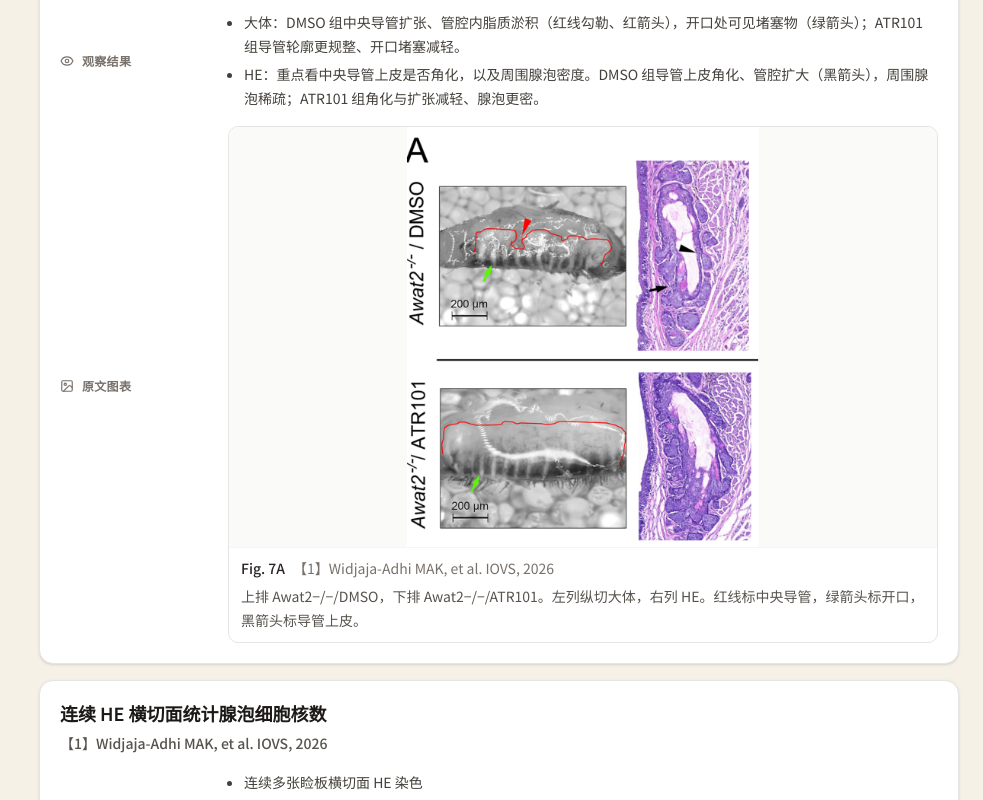
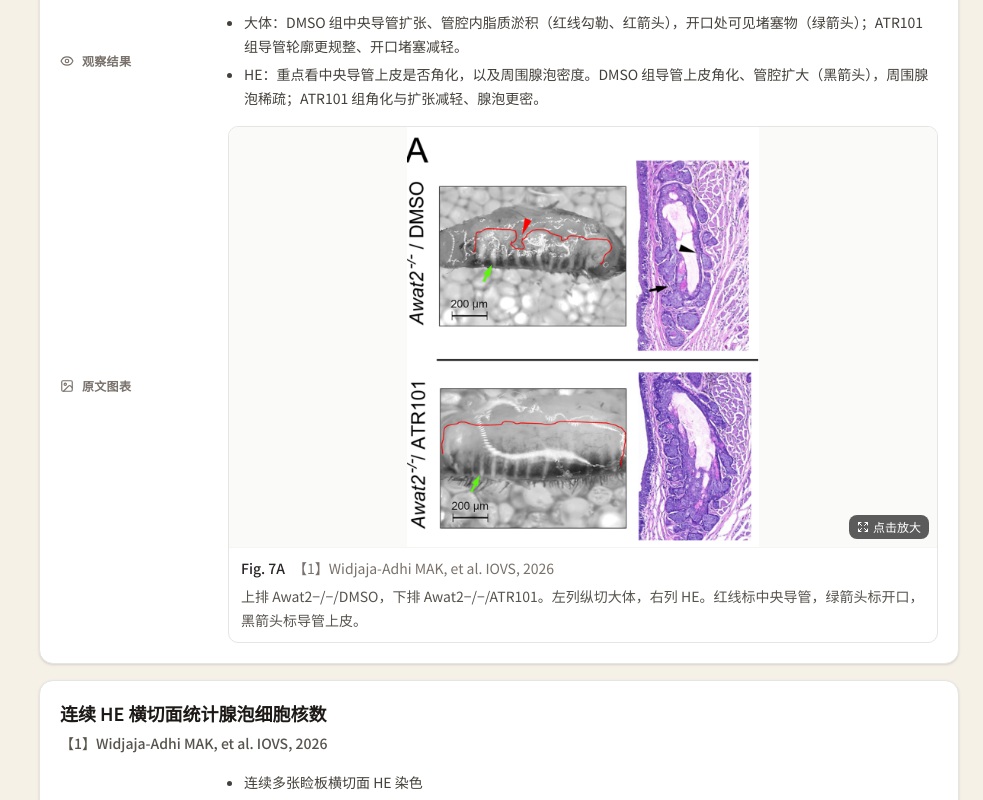
Before and after one commit to yyu337119-ship-it/Eyelid, a Next.js app: page / in a window 1280 px wide. Shown: the part 1000-1800 px from the top of the page, without its empty margins (297-1280 px from the left). Built offline with nearby package versions, Linux system fonts and the light colour scheme.

Commit message:
Make figure lightbox easier to open and see
Use DialogTrigger for the image click, darken the overlay, and widen the popup so original plates are readable.

Co-authored-by: tan606818 <tan606818@gmail.com>

```diff
--- a/src/components/figure-block.tsx
+++ b/src/components/figure-block.tsx
@@ -1,9 +1,14 @@
 "use client"
 
-import { useState } from "react"
 import Image from "next/image"
 import { Expand, ExternalLink, ImageOff } from "lucide-react"
-import { Dialog, DialogContent, DialogHeader, DialogTitle } from "@/components/ui/dialog"
+import {
+  Dialog,
+  DialogContent,
+  DialogHeader,
+  DialogTitle,
+  DialogTrigger,
+} from "@/components/ui/dialog"
 import { buttonVariants } from "@/components/ui/button"
 import { formatCites, type Figure, type SourceId } from "@/data/content"
 import { cn } from "@/lib/utils"
@@ -15,15 +20,14 @@ export function FigureBlock({
   figure: Figure
   sources: SourceId[]
 }) {
-  const [open, setOpen] = useState(false)
-
   return (
-    <figure className="overflow-hidden rounded-lg border border-stone-200 bg-white">
+    <div className="overflow-hidden rounded-lg border border-stone-200 bg-white">
       {figure.src ? (
-        <button
-          type="button"
-          onClick={() => setOpen(true)}
+        <Dialog>
+          <DialogTrigger
             className="group relative block w-full cursor-zoom-in bg-stone-50"
+            nativeButton={false}
+            render={<button type="button" />}
           >
             <Image
               src={figure.src}
@@ -32,11 +36,25 @@ export function FigureBlock({
               height={900}
               className="mx-auto h-auto max-h-[420px] w-auto object-contain"
             />
-          <span className="absolute right-2 bottom-2 inline-flex items-center gap-1 rounded-md bg-black/60 px-2 py-1 text-xs text-white opacity-0 transition group-hover:opacity-100">
+            <span className="absolute right-2 bottom-2 inline-flex items-center gap-1 rounded-md bg-black/70 px-2 py-1 text-xs text-white sm:opacity-90">
               <Expand className="size-3" />
-            放大
+              点击放大
             </span>
-        </button>
+          </DialogTrigger>
+          <DialogContent className="max-h-[92vh] w-[min(96vw,72rem)] max-w-none overflow-auto p-3 sm:max-w-none sm:p-4">
+            <DialogHeader>
+              <DialogTitle className="text-sm">{figure.paperFig}</DialogTitle>
+            </DialogHeader>
+            <Image
+              src={figure.src}
+              alt={figure.paperFig}
+              width={1800}
+              height={1200}
+              className="h-auto w-full object-contain"
+            />
+            <p className="text-sm leading-6 text-stone-600">{figure.caption}</p>
+          </DialogContent>
+        </Dialog>
       ) : (
         <div className="flex flex-col items-start gap-3 bg-stone-50 px-4 py-5">
           <div className="flex items-center gap-2 text-stone-500">
@@ -56,30 +74,13 @@ export function FigureBlock({
           ) : null}
         </div>
       )}
-      <figcaption className="space-y-1.5 border-t border-stone-100 px-3 py-2.5">
+      <div className="space-y-1.5 border-t border-stone-100 px-3 py-2.5">
         <p className="text-sm font-medium text-stone-800">
           {figure.paperFig}
           <span className="ml-2 font-normal text-stone-500">{formatCites(sources)}</span>
         </p>
         <p className="text-sm leading-6 text-stone-600">{figure.caption}</p>
-      </figcaption>
-      {figure.src ? (
-        <Dialog open={open} onOpenChange={setOpen}>
-          <DialogContent className="max-h-[92vh] max-w-5xl overflow-auto p-3 sm:max-w-5xl sm:p-4">
-            <DialogHeader>
-              <DialogTitle className="text-sm">{figure.paperFig}</DialogTitle>
-            </DialogHeader>
-            <Image
-              src={figure.src}
-              alt={figure.paperFig}
-              width={1800}
-              height={1200}
-              className="h-auto w-full object-contain"
-            />
-            <p className="text-sm leading-6 text-stone-600">{figure.caption}</p>
-          </DialogContent>
-        </Dialog>
-      ) : null}
-    </figure>
+      </div>
+    </div>
   )
 }
--- a/src/components/ui/dialog.tsx
+++ b/src/components/ui/dialog.tsx
@@ -31,7 +31,7 @@ function DialogOverlay({
     <DialogPrimitive.Backdrop
       data-slot="dialog-overlay"
       className={cn(
-        "fixed inset-0 isolate z-50 bg-black/10 duration-100 supports-backdrop-filter:backdrop-blur-xs data-open:animate-in data-open:fade-in-0 data-closed:animate-out data-closed:fade-out-0",
+        "fixed inset-0 isolate z-50 bg-black/55 duration-100 supports-backdrop-filter:backdrop-blur-xs data-open:animate-in data-open:fade-in-0 data-closed:animate-out data-closed:fade-out-0",
         className
       )}
       {...props}
```
Lines whose indentation alone changed are shown as unchanged.
